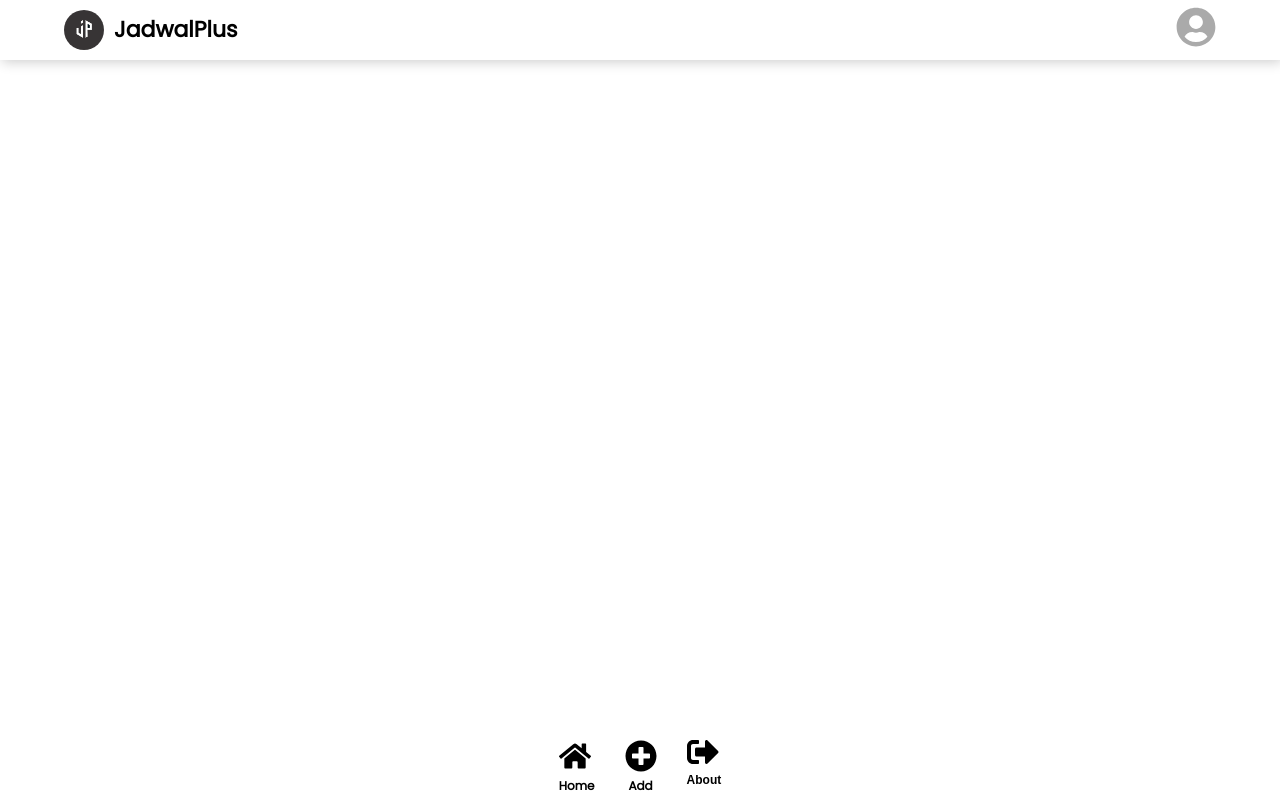
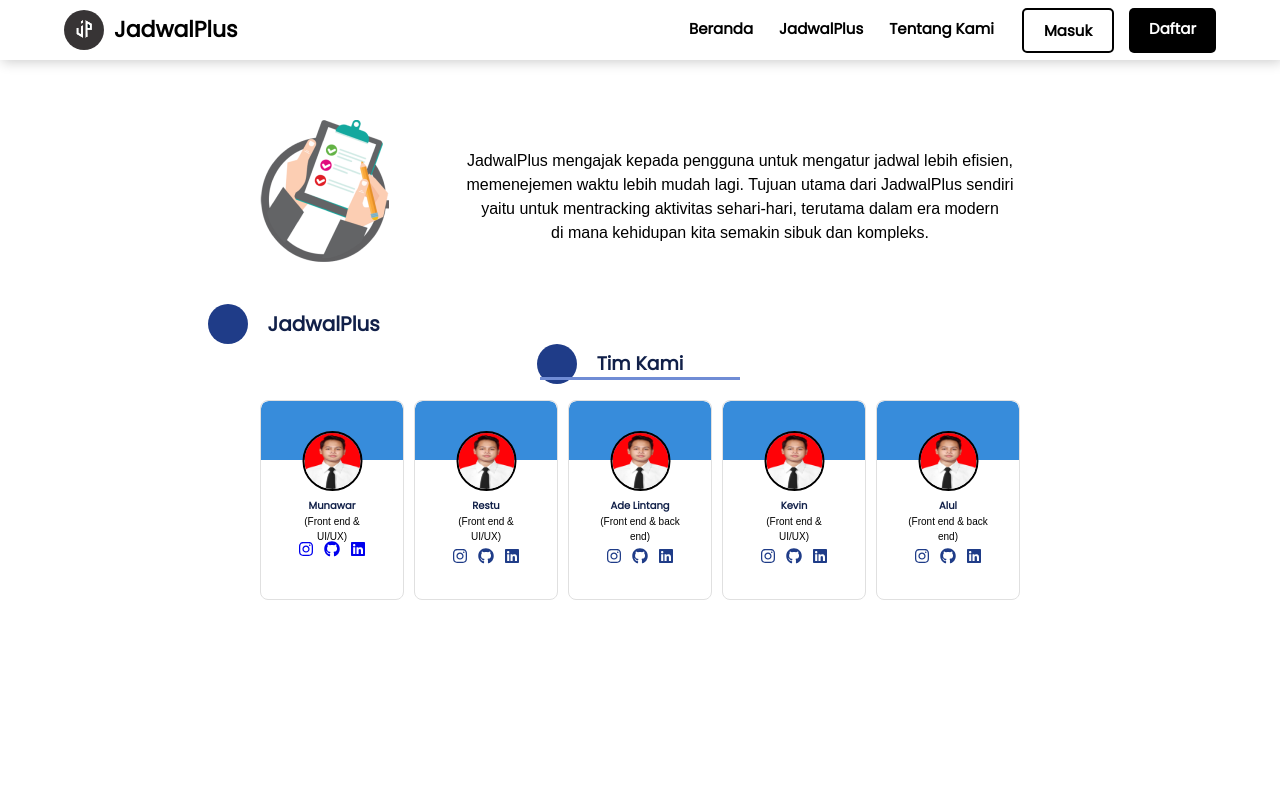
Before and after one commit to rizkyizh/jadwalplus-client, a React (Vite) app: page /about in a window 1280 px wide. Shown: the top 800 px of the page. Built offline with nearby package versions, Linux system fonts and the light colour scheme.

Commit message:
menambahakan about dan arsipPage

```diff
--- a/src/App.jsx
+++ b/src/App.jsx
@@ -10,11 +10,13 @@ import Beranda from './pages/Beranda';
 import NavigationTop from './components/NavigationTop';
 import NavigationBottom from './components/NavigationBottom';
 import AddSchedulePage from './pages/AddSchedulePage';
+import ArsipPage from './pages/ArsipPage';
+import JadwalPage from './pages/JadwalPage';
 
 const App = () => {
   // false --> halaman sebelum login
   // true --> halaman setelah login
-  const [authUser, setAuthUser] = useState(true);
+  const [authUser, setAuthUser] = useState(false);
   const location = useLocation();
   const path = location.pathname;
 
@@ -28,6 +30,7 @@ const App = () => {
             <Route path="/login" element={<LoginPage />} />
             <Route path="/register" element={<RegisterPage />} />
             <Route path="/about" element={<AboutPage />} />
+            <Route path="/JadwalPage" element={<JadwalPage />} />
           </Routes>
         </main>
         { path !== '/register' && path !== '/login' && <Footer /> }
@@ -40,6 +43,7 @@ const App = () => {
       <NavigationTop />
       <Routes>
         <Route path="/" element={<Beranda />} />
+        <Route path="/schedules/arsip" element={<ArsipPage />} />
         <Route path="/schedule/add" element={<AddSchedulePage />} />
       </Routes>
       <NavigationBottom />
--- a/src/components/Header.jsx
+++ b/src/components/Header.jsx
@@ -12,7 +12,7 @@ const Header = () => {
         </div>
         <ul>
           <li className="nav-item"><Link to="/" className="active">Beranda</Link></li>
-          <li className="nav-item"><Link to="/beranda">JadwalPlus</Link></li>
+          <li className="nav-item"><Link to="/jadwalpage">JadwalPlus</Link></li>
           <li className="nav-item"><Link to="/about">Tentang Kami</Link></li>
           <li className="auth-box login-box"><Link to="/login" className="auth-aja">Masuk</Link></li>
           <li className="auth-box"><Link to="/register" className="auth-link">Daftar</Link></li>
--- a/src/components/NavigationBottom.jsx
+++ b/src/components/NavigationBottom.jsx
@@ -1,6 +1,10 @@
 import React from 'react';
-import { FaHome, FaPlusCircle, FaSignOutAlt } from 'react-icons/fa';
-import { Link } from 'react-router-dom';
+import {
+  FaHome, FaPlusCircle, FaArchive, FaSignOutAlt,
+} from 'react-icons/fa';
+import { Link }
+
+  from 'react-router-dom';
 import '../pages/styles/auth.css';
 
 const NavigationBottom = () => {
@@ -19,10 +23,17 @@ const NavigationBottom = () => {
             <span className="icon-label">Add</span>
           </Link>
         </div>
+        <div className="navigation-icon" id="add-book-icon">
+          <Link to="/schedules/arsip" className="wrap-icon reset-link">
+            <FaArchive className="icon-navigation-action" />
+            {' '}
+            <span className="icon-label">Arsip</span>
+          </Link>
+        </div>
         <div className="navigation-icon" id="About">
           <button type="button" className="wrap-icon reset-button">
             <FaSignOutAlt className="icon-navigation-action" />
-            <span className="icon-label">About</span>
+            <span className="icon-label">keluar</span>
           </button>
         </div>
       </div>
--- a/src/pages/AboutPage.jsx
+++ b/src/pages/AboutPage.jsx
@@ -1,19 +1,115 @@
+// src/pages/AboutPage.jsx
 import React from 'react';
+import { FaInstagram, FaGithub, FaLinkedin } from 'react-icons/fa';
 import './styles/about.css';
 
 const AboutPage = () => {
   return (
-    <div>
-      <h2>Keuntungan Menggunakan Aplikasi JadwalPlus</h2>
-      <h3 data-section-counter="1">Efesian Waktu</h3>
-      <p1>
-        Dengan aplikasi JadwalPlus, Anda dapat mengatur, dan memantau kegiatan dengan lebih efisie.
-      </p1>
-      <h3 data-section-counter="2"> Dengan Bersih, Kita Dapat Pahala</h3>
-      <p1>
-        Dengan memiliki JadwalPlus dapat mengurangi stres karena tahu apa yang harus dilakukan
-        dan kapan harus melakukannya.
-      </p1>
+    <div className="about-container">
+      <div className="content">
+        <img
+          src="./image/task1.png"
+          alt="Ilustrasi JadwalPlus"
+          className="about-image"
+        />
+        <div>
+          <h3 className="about-heading">JadwalPlus</h3>
+          <p className="about-text">
+            JadwalPlus mengajak kepada pengguna untuk mengatur jadwal lebih efisien,
+            {' '}
+            <br />
+            memenejemen waktu lebih mudah lagi. Tujuan utama dari JadwalPlus sendiri
+            {' '}
+            <br />
+            yaitu untuk mentracking aktivitas sehari-hari, terutama dalam era modern
+            {' '}
+            <br />
+            di mana kehidupan kita semakin sibuk dan kompleks.
+            {' '}
+            <br />
+          </p>
+        </div>
+      </div>
+      <div className="team-section">
+        <div className="team-heading-container">
+          <h3 className="team-heading">Tim Kami</h3>
+          <div className="team-line" />
+        </div>
+        <div className="member-container">
+          {/* Kotak 1 */}
+          <div className="member-box">
+            <div className="member-content">
+              <img src="./image/amin.jpg" alt="Foto Amin" className="member-image" />
+              <h4>Munawar</h4>
+              <p>(Front end & UI/UX)</p>
+            </div>
+            <div className="social-icons">
+              <a href="https://www.instagram.com/munawar_amin2/" target="_blank" rel="noopener noreferrer">
+                <FaInstagram />
+              </a>
+              <a href="https://github.com/munawaramin2002" target="_blank" rel="noopener noreferrer">
+                <FaGithub />
+              </a>
+              <a href="https://www.linkedin.com/in/munawar-amin-734a06298/" target="_blank" rel="noopener noreferrer">
+                <FaLinkedin />
+              </a>
+
+            </div>
+          </div>
+          {/* Kotak 2 */}
+          <div className="member-box">
+            <div className="member-content">
+              <img src="./image/amin.jpg" alt="Foto Amin" className="member-image" />
+              <h4>Restu</h4>
+              <p>(Front end & UI/UX)</p>
+            </div>
+            <div className="social-icons">
+              <FaInstagram />
+              <FaGithub />
+              <FaLinkedin />
+            </div>
+          </div>
+          {/* Kotak 3 */}
+          <div className="member-box">
+            <div className="member-content">
+              <img src="./image/amin.jpg" alt="Foto Amin" className="member-image" />
+              <h4>Ade Lintang</h4>
+              <p>(Front end & back end)</p>
+            </div>
+            <div className="social-icons">
+              <FaInstagram />
+              <FaGithub />
+              <FaLinkedin />
+            </div>
+          </div>
+          {/* Kotak 4 */}
+          <div className="member-box">
+            <div className="member-content">
+              <img src="./image/amin.jpg" alt="Foto Amin" className="member-image" />
+              <h4>Kevin</h4>
+              <p>(Front end & UI/UX)</p>
+            </div>
+            <div className="social-icons">
+              <FaInstagram />
+              <FaGithub />
+              <FaLinkedin />
+            </div>
+          </div>
+          {/* Kotak 5 */}
+          <div className="member-box">
+            <div className="member-content">
+              <img src="./image/amin.jpg" alt="Foto Amin" className="member-image" />
+              <h4>Alul</h4>
+              <p>(Front end & back end)</p>
+            </div>
+            <div className="social-icons">
+              <FaInstagram />
+              <FaGithub />
+              <FaLinkedin />
+            </div>
+          </div>
+        </div>
+      </div>
     </div>
   );
 };
--- a/src/pages/AddSchedulePage.jsx
+++ b/src/pages/AddSchedulePage.jsx
@@ -37,9 +37,6 @@ const AddSchedulePage = () => {
             onChange={(e) => setDateTime(e.target.value)}
           />
         </div>
-        <div className="input-container">
-          <textarea id="keterangan" name="keterangan" placeholder="Masukkan keterangan" />
-        </div>
         <div className="button-container">
           <button id="simpanButton" className="save-button" type="submit">SIMPAN</button>
         </div>
--- /dev/null
+++ b/src/pages/JadwalPage.jsx
@@ -0,0 +1,54 @@
+import React from 'react';
+import './styles/about.css';
+import './styles/Jadwal.css';
+
+const JadwalPage = () => {
+  return (
+    <div className="about-container">
+      <div className="content">
+        <img
+          src="./image/task1.png"
+          alt="Ilustrasi JadwalPlus"
+          className="about-image"
+        />
+        <div>
+          <h4 className="about-heading">JadwalPlus</h4>
+          <p className="about-text">
+            JadwalPlus mengajak kepada pengguna untuk mengatur jadwal lebih efisien,
+            {' '}
+            <br />
+            memenejemen waktu lebih mudah lagi. Tujuan utama dari JadwalPlus sendiri
+            {' '}
+            <br />
+            yaitu untuk mentracking aktivitas sehari-hari, terutama dalam era modern
+            {' '}
+            <br />
+            di mana kehidupan kita semakin sibuk dan kompleks.
+            {' '}
+            <br />
+          </p>
+          <div>
+            <h2>Keuntungan Menggunakan Aplikasi JadwalPlus</h2>
+            <h3 data-section-counter="1">Efesian Waktu</h3>
+            <p1>
+              Dengan aplikasi JadwalPlus, Anda dapat mengatur,
+              dan memantau kegiatan dengan lebih efisien.
+            </p1>
+            <h3 data-section-counter="2">Dengan Bersih, Kita Dapat Pahala</h3>
+            <p1>
+              Dengan memiliki JadwalPlus dapat mengurangi stres karena tahu apa yang harus dilakukan
+              dan kapan harus melakukannya.
+            </p1>
+            <h3 data-section-counter="3">Dengan Bersih, Kita Dapat Pahala</h3>
+            <p1>
+              Dengan aplikasi JadwalPlus,Dapat melacak kemajuan target belajar.
+              Ini membantu pengguna untuk tetap fokus dan termotivasi.
+            </p1>
+          </div>
+        </div>
+      </div>
+    </div>
+  );
+};
+
+export default JadwalPage;
--- /dev/null
+++ b/src/pages/styles/Jadwal.css
@@ -0,0 +1,60 @@
+h2 {
+    color: #112049;
+    font-size: 20px;
+    line-height: 30px;
+    margin-top: 150px;
+    text-align: center;
+    margin-bottom: 80px;
+    position: relative;
+  }
+
+  h2::after {
+    content: "";
+    display: block;
+    border-bottom: 2px solid#708CD5;
+    width: 350px;
+    position: absolute;
+    margin-top: -40px;
+    left: 50%;
+    transform: translateX(-50%);
+    padding-bottom: 50px;
+  }
+
+  h3 {
+    position: relative;
+    color:#0D3298;
+    margin-left: 80px;
+  }
+
+  h3::before {
+    content: attr(data-section-counter);
+    display: inline-block;
+    width: 40px;
+    height: 40px;
+    background-color:
+    #1F3C88;
+    color: white;
+    font-size: 18px;
+    line-height: 40px;
+    text-align: center;
+    border-radius: 50%;
+    margin-right: 15px;
+    position: absolute;
+    left: -60px;
+    top: 50%;
+    transform: translateY(-50%);
+  }
+
+  h3[data-section-counter="1"] {
+    margin-bottom: 10px;
+  }
+
+  p {
+    font-family: 'Quicksand', sans-serif;
+    text-align: center;
+    line-height: 1.5;
+    margin: 10px 0px;
+    margin-left: 80px; /* You may adjust this margin if needed */
+    color: black;
+    margin-top: 1px;
+  }
--- a/src/pages/styles/about.css
+++ b/src/pages/styles/about.css
@@ -1,59 +1,162 @@
-h2 {
-  color: #112049;
-  font-size: 30px;
-  line-height: 30px;
-  margin-top: 40px;
-  text-align: center;
-  margin-bottom: 80px;
-  position: relative;
-}
 
-h2::after {
-  content: "";
-  display: block;
-  border-bottom: 4px solid#112049;
-  width: 500px;
-  position: absolute;
-  margin-top: -30px;
-  left: 50%;
-  transform: translateX(-50%);
-  padding-bottom: 50px;
-}
 
-h3 {
-  position: relative;
-  color:#112049;
-  margin-left: 200px;
-}
-
-h3::before {
-  content: attr(data-section-counter);
-  display: inline-block;
-  width: 40px;
-  height: 40px;
-  background-color:
-  #1F3C88;
-  color: white;
-  font-size: 24px;
-  line-height: 40px;
-  text-align: center;
-  border-radius: 50%;
-  margin-right: 15px;
-  position: absolute;
-  left: -60px;
-  top: 50%;
-  transform: translateY(-50%);
-}
-
-h3[data-section-counter="1"] {
-  margin-bottom: px;
-}
-
-p1 {
+.about-text{
   font-family: 'Quicksand', sans-serif;
   line-height: 1.5;
   margin: 15px 0px;
   margin-left: 200px;
   color: #000000;
-  margin-top: 1px;
+  margin-top: -25%;
 }
+
+.about-container {
+  max-width: 800px;
+  margin: 0 auto;
+  padding: 20px;
+}
+.about-image {
+  margin-top: 40px;
+  max-width: 100%;
+}
+
+.text-container {
+  flex: 2;
+}
+
+.about-heading {
+  color: #112049;
+  font-size: 20px;
+  line-height: 30px;
+  text-align: left;
+  margin-left: 1%;
+  margin-top:40px;
+}
+
+
+.team-section {
+  text-align: center;
+  margin-top: 40px;
+}
+
+.team-heading-container {
+  position: relative;
+  display: inline-block;
+}
+
+.team-heading {
+  color: #112049;
+  margin-left: 0%;
+  margin-bottom: 2px;
+}
+
+.team-line {
+  position: absolute;
+  bottom: 0;
+  left: 50%;
+  transform: translateX(-50%);
+  height: 3px;
+  width: 200px;
+  background-color: #708CD5;
+}
+
+/* kotak */
+.member-container {
+    display: flex;
+    justify-content: space-between;
+    margin-top: 20px;
+    flex-wrap:inherit ;
+  }
+
+  .member-box {
+    position: relative;
+    width: calc(32% - 10px);
+    height: 200px;
+    padding: 10px;
+    border: 1px solid #e0e0e0;
+    border-radius: 8px;
+    margin-bottom: 20px;
+    overflow: hidden;
+  }
+
+.member-box:not(:last-child) {
+  margin-right: 10px;
+  margin-bottom: 10px;
+}
+
+
+.member-box .member-content .member-image {
+  width: 60px;
+  height: 60px;
+  border-radius: 50%;
+  border: 2px solid black;
+  overflow: hidden;
+}
+
+.member-box .member-content {
+  position: absolute;
+  top: 30px;
+  left: 50%;
+  transform: translateX(-50%);
+  text-align: center;
+  color: #FFFFFF;
+  z-index: 1;
+}
+.member-box h4 {
+  font-size: 10px;
+  margin-bottom: 5px;
+  color: #112049;
+  margin-top:0%;
+}
+
+.member-box p {
+  font-size: 10px;
+  margin: -5px;
+  margin-bottom: 10px;
+  color: #000000;
+}
+
+/* kotak merah */
+.member-box::before {
+  content: "";
+  position: absolute;
+  top: 0;
+  left: 0;
+  right: 0;
+  height: 30%;
+  background-color: #378CDB;
+  border-radius: 8px 8px 0 0;
+  z-index: -1;
+}
+
+ /* Kotak bawah */
+.member-box::after {
+  content: "";
+  position: absolute;
+  bottom: 0;
+  left: 0;
+  right: 0;
+  height: 50%;
+  background-color: #FFFFFF;
+  border-radius: 0 0 8px 8px;
+  z-index: -1;
+}
+
+.member-box .social-icons {
+  position: absolute;
+  bottom: 10px;
+  left: 50%;
+  transform: translateX(-50%);
+}
+
+/* icons */
+.social-icons {
+  display: flex;
+  justify-content: center;
+  align-items: center;
+  color: #1F3C88;
+  cursor:pointer;
+}
+
+.social-icons > * {
+  margin: 25px 5px;
+}
--- a/src/pages/styles/addSchedule.css
+++ b/src/pages/styles/addSchedule.css
@@ -21,7 +21,7 @@
 
 .red-box {
   width: 60%;
-  height: 380px;
+  height: 200px;
   background-color: #E0E0E0;
   margin: 10% auto;
   position: absolute;
@@ -72,4 +72,5 @@
   border-radius: 5px;
   cursor: pointer;
   font-size: 16px;
+  margin-top: 5%;
 }
--- a/src/styles/index.css
+++ b/src/styles/index.css
@@ -38,6 +38,7 @@ body {
   display: flex;
   justify-content: center;
   align-items: center;
+  box-shadow: 2px 2px 12px rgba(0, 0, 0, 0.2);
 }
 
 .wrap-icon {
@@ -46,11 +47,12 @@ body {
 }
 
 .bgimage {
-  background-image: url('../public/image/book.jpg');
+  /* background-image: url('../public/image/book.jpg'); */
   background-size: cover;
   background-position: center;
   background-repeat: no-repeat;
   min-height: 100vh;
+  background-color: rgb(112, 112, 112);
 }
 
 .margin-bottom-4rem {
```
Also changed, not shown: src/pages/ArsipPage.jsx (added, +13 -0 lines), public/image/amin.jpg (added).
